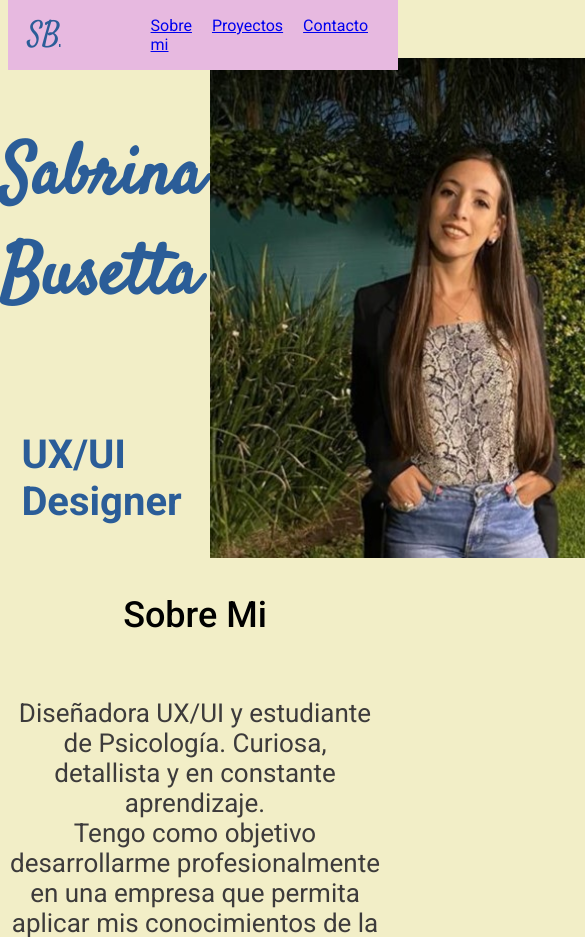
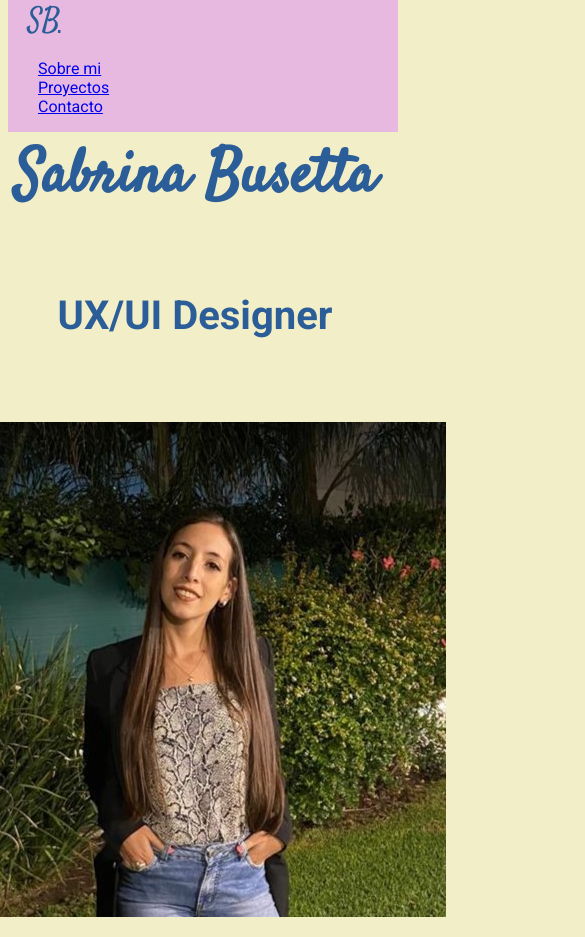
Before and after one commit to Sabribusetta/ProyectoCoder, a plain HTML site: page index.html in a window 390 px wide. Shown: the top 937 px of the page, 585 px wide, since content can reach past the window. Drawn offline with Linux system fonts and the light colour scheme.

Commit message:
cambios responsive movile

```diff
--- a/CSS/style.css
+++ b/CSS/style.css
@@ -178,6 +178,37 @@ footer ul {
 
 
 @media  screen and (max-width: 780px) {
+    header .headerLeft {
+        width: 100%;
+        display: flex;
+        align-items: center;
+        padding: 0 20px;
+    }
+    nav {
+        display: flex;
+        flex-direction: column;
+        align-items: center;
+    }
+    .principal {
+        display: flex;
+        flex-direction: column;
+        align-items: center;
+    }
+    section .articleLeft {
+        width: 100%;
+        display: flex;
+        flex-direction: column;
+        align-items: center;
+        justify-content: center;
+        padding: 30px 0 0;
+    }
+    .tituloPrincipal {
+        display: flex;
+        justify-content: center;
+        padding: 10%;
+        text-align: center;
+        color: #2B5D98;
+    }
     .proyecto {
         width: 100%;
         display: grid;
@@ -191,3 +222,40 @@ footer ul {
         grid-template-rows: auto;
     }
 }
+
+@media  screen and (max-width: 480px) {
+    h1 {
+        color: #2B5D98;
+        font-size: 60px;
+        font-family: 'Satisfy', cursive;
+        margin: 10% 0;
+        text-align: center;
+    }
+    nav {
+        display: flex;
+        flex-direction: column;
+        align-items: flex-start;
+    }
+    header nav ul {
+        display: flex;
+        list-style-type: none;
+        padding: 0 20px;
+        flex-direction: column;
+    }
+    section .articleLeft {
+        width: 100%;
+        display: flex;
+        flex-direction: column;
+        align-items: center;
+        justify-content: center;
+        padding: 90px 0 0;
+    }
+    .tituloPrincipal {
+        display: flex;
+        justify-content: center;
+        padding: 20% 0 0;
+        text-align: center;
+        color: #2B5D98;
+    }
+
+}
```
Lines whose indentation alone changed are shown as unchanged.
